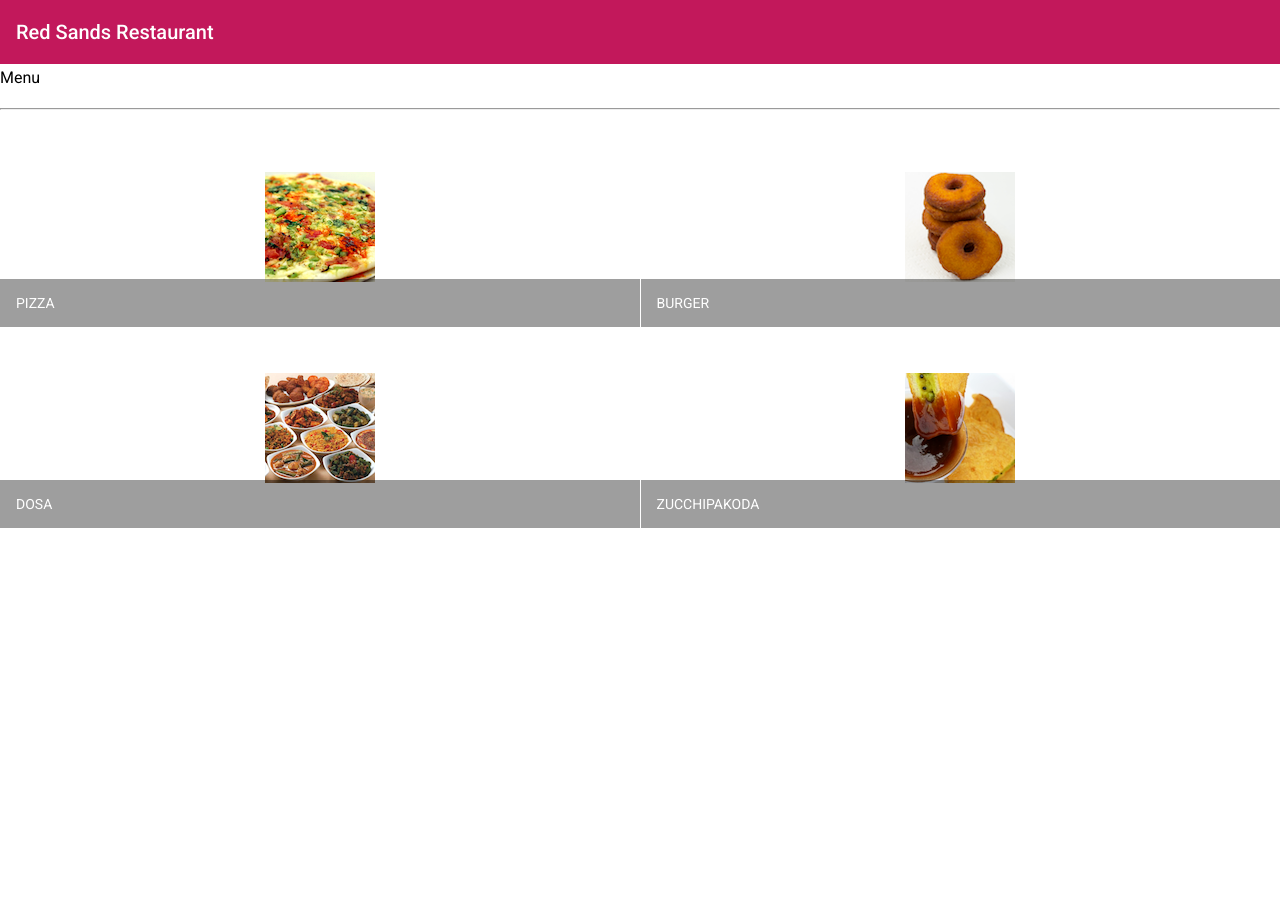
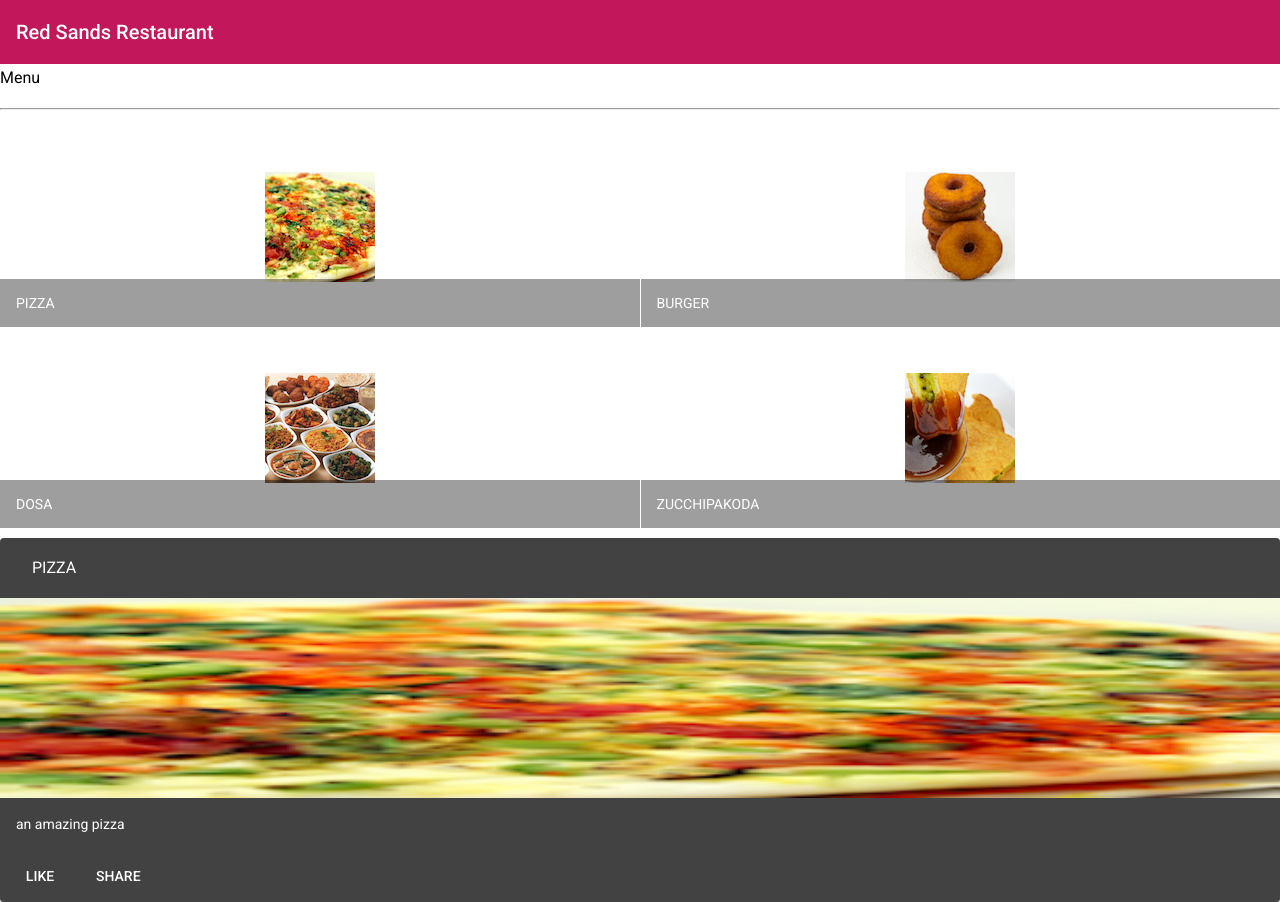
Before and after one commit to pranjay-poddar/Red-Sands-Restaurant-App, an Angular app: page / in a window 1280 px wide. Before the commit the page ends 800 px from the top, so only its background shows below. Built offline with nearby package versions, Linux system fonts and the light colour scheme.

Commit message:
added selected item

```diff
--- a/src/app/app.module.ts
+++ b/src/app/app.module.ts
@@ -6,6 +6,8 @@
 import { BrowserAnimationsModule } from '@angular/platform-browser/animations';
 import { MatToolbarModule } from '@angular/material/toolbar';
 import { MatListModule } from '@angular/material/list';
+import { MatButtonModule } from '@angular/material/button';
+import { MatCardModule } from '@angular/material/card';
 import { MatGridListModule } from '@angular/material/grid-list';
 import 'hammerjs';
 import { ViewComponent } from './view/view.component';
@@ -20,6 +22,8 @@
     BrowserAnimationsModule,
     MatToolbarModule,
     MatListModule,
+    MatCardModule,
+    MatButtonModule,
     MatGridListModule,
     FlexLayoutModule
   ],
--- a/src/app/view/view.component.html
+++ b/src/app/view/view.component.html
@@ -17,4 +17,21 @@
             </mat-grid-tile>
         </mat-grid-list>
     </div>
+    <div fxFlex>
+        <mat-card>
+            <mat-card-header>
+                <mat-card-title *ngIf="selectedDish">
+                    <h3>{{ selectedDish.name | uppercase }}</h3>
+                </mat-card-title>
+            </mat-card-header>
+            <img height="200px" width="200px" mat-card-image src={{selectedDish.image}} alt={{selectedDish.name}}>
+            <mat-card-content>
+                <p>{{ selectedDish.description }}</p>
+            </mat-card-content>
+            <mat-card-actions>
+                <button mat-button>LIKE</button>
+                <button mat-button>SHARE</button>
+            </mat-card-actions>
+        </mat-card>
+    </div>
 </div>
```
